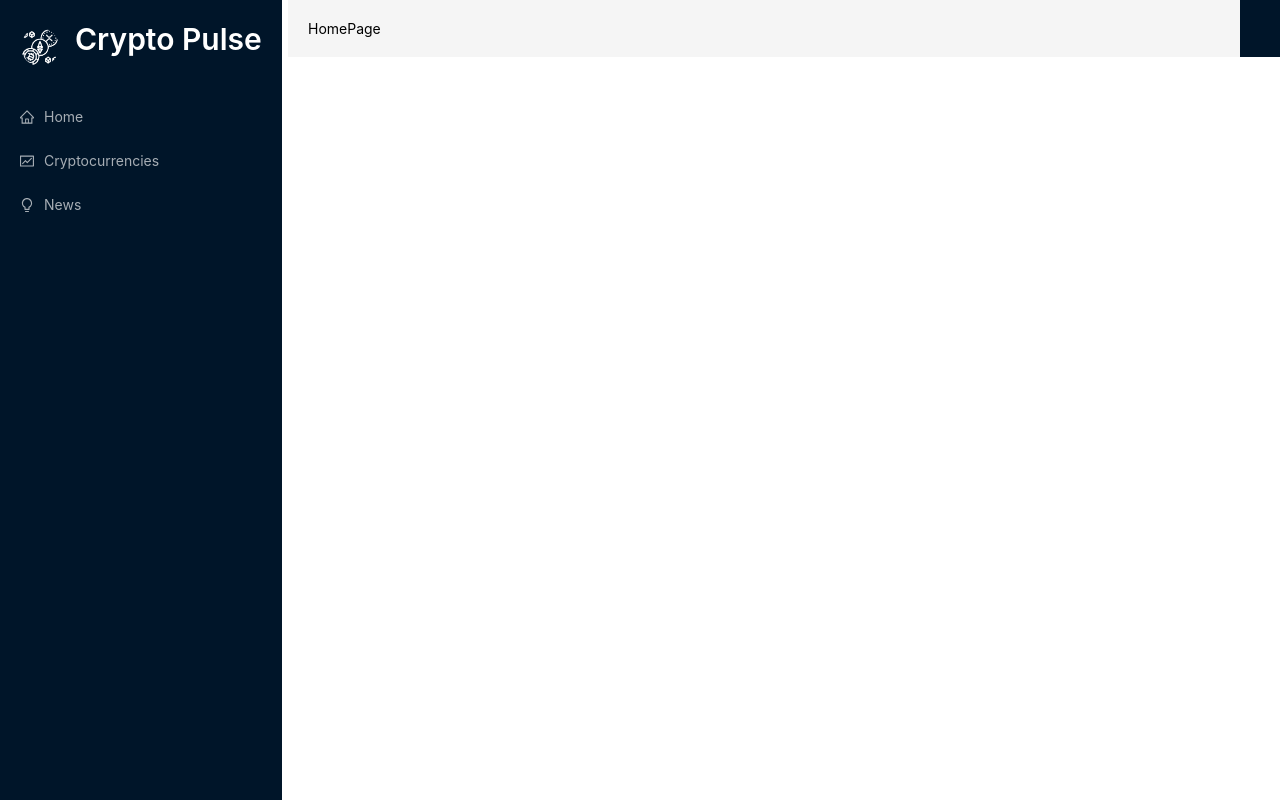
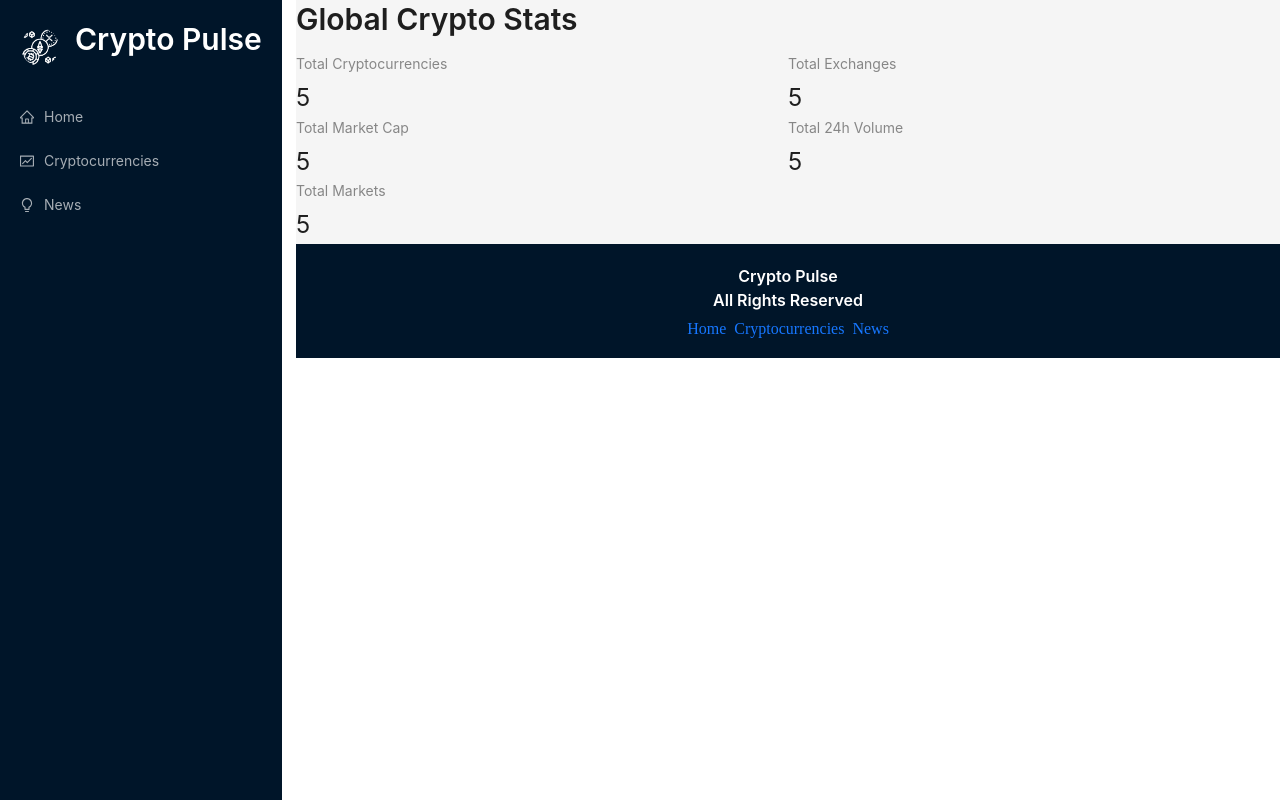
Before and after one commit to jeffliu007/CryptoPulse, a React (Create React App) app in the folder app/: page / in a window 1280 px wide. Built offline with nearby package versions, Linux system fonts and the light colour scheme; no server answers.

Commit message:
updated to react-router-dom 5.2

```diff
--- a/app/package.json
+++ b/app/package.json
@@ -18,7 +18,7 @@
     "react-chartjs-2": "^5.2.0",
     "react-dom": "^18.2.0",
     "react-redux": "^8.0.5",
-    "react-router-dom": "^6.9.0",
+    "react-router-dom": "^5.2.0",
     "react-scripts": "5.0.1",
     "web-vitals": "^2.1.4"
   },
--- a/app/src/App.js
+++ b/app/src/App.js
@@ -1,5 +1,5 @@
 import React from "react";
-import { Routes, Route, Link } from "react-router-dom";
+import { Switch, Route, Link } from "react-router-dom";
 import { Layout, Typography, Space } from "antd";
 import {
   Navbar,
@@ -19,23 +19,38 @@ const App = () => {
       </div>
       <div className="main">
         <Layout>
-          <div className="routes">
-            <Routes>
-              <Route exact path="/" element={<HomePage /> }/>
-
-              <Route exact path="/cryptocurrencies" element={<Cryptocurrencies />}/>
-
-              <Route exact path="/crypto/:coinId" element={<CryptoDetails />}/>
-
-
-              <Route exact path="/news" element={<News />}/>
-
-
-            </Routes>
+          <div className="Routes">
+            <Switch>
+              <Route exact path="/">
+                <HomePage />
+              </Route>
+              <Route exact path="/cryptocurrencies">
+                <Cryptocurrencies />
+              </Route>
+              <Route exact path="/crypto/:coinId">
+                <CryptoDetails />
+              </Route>
+              <Route exact path="/news">
+                <News />
+              </Route>
+            </Switch>
           </div>
         </Layout>
+        <div className="footer">
+          <Typography.Title
+            level={5}
+            style={{ color: "white", textAlign: "center" }}
+          >
+            Crypto Pulse <br />
+            All Rights Reserved
+          </Typography.Title>
+          <Space>
+            <Link to="/">Home</Link>
+            <Link to="/cryptocurrencies">Cryptocurrencies</Link>
+            <Link to="/news">News</Link>
+          </Space>
+        </div>
       </div>
-      <div className="footer"></div>
     </div>
   );
 };
--- a/app/src/components/HomePage.jsx
+++ b/app/src/components/HomePage.jsx
@@ -1,7 +1,35 @@
 import React from "react";
+import millify from "millify";
+import { Typography, Row, Col, Statistic } from "antd";
+import { Link } from "react-router-dom";
+
+const { Title } = Typography;
 
 const HomePage = () => {
-  return <div>HomePage</div>;
+  return (
+    <>
+      <Title level={2} className="heading">
+        Global Crypto Stats
+      </Title>
+      <Row>
+        <Col span={12}>
+          <Statistic title="Total Cryptocurrencies" value="5" />
+        </Col>
+        <Col span={12}>
+          <Statistic title="Total Exchanges" value="5" />
+        </Col>
+        <Col span={12}>
+          <Statistic title="Total Market Cap" value="5" />
+        </Col>
+        <Col span={12}>
+          <Statistic title="Total 24h Volume" value="5" />
+        </Col>
+        <Col span={12}>
+          <Statistic title="Total Markets" value="5" />
+        </Col>
+      </Row>
+    </>
+  );
 };
 
 export default HomePage;
```
Also changed, not shown: 1 other file (tests, documents, lock files or other folders).
